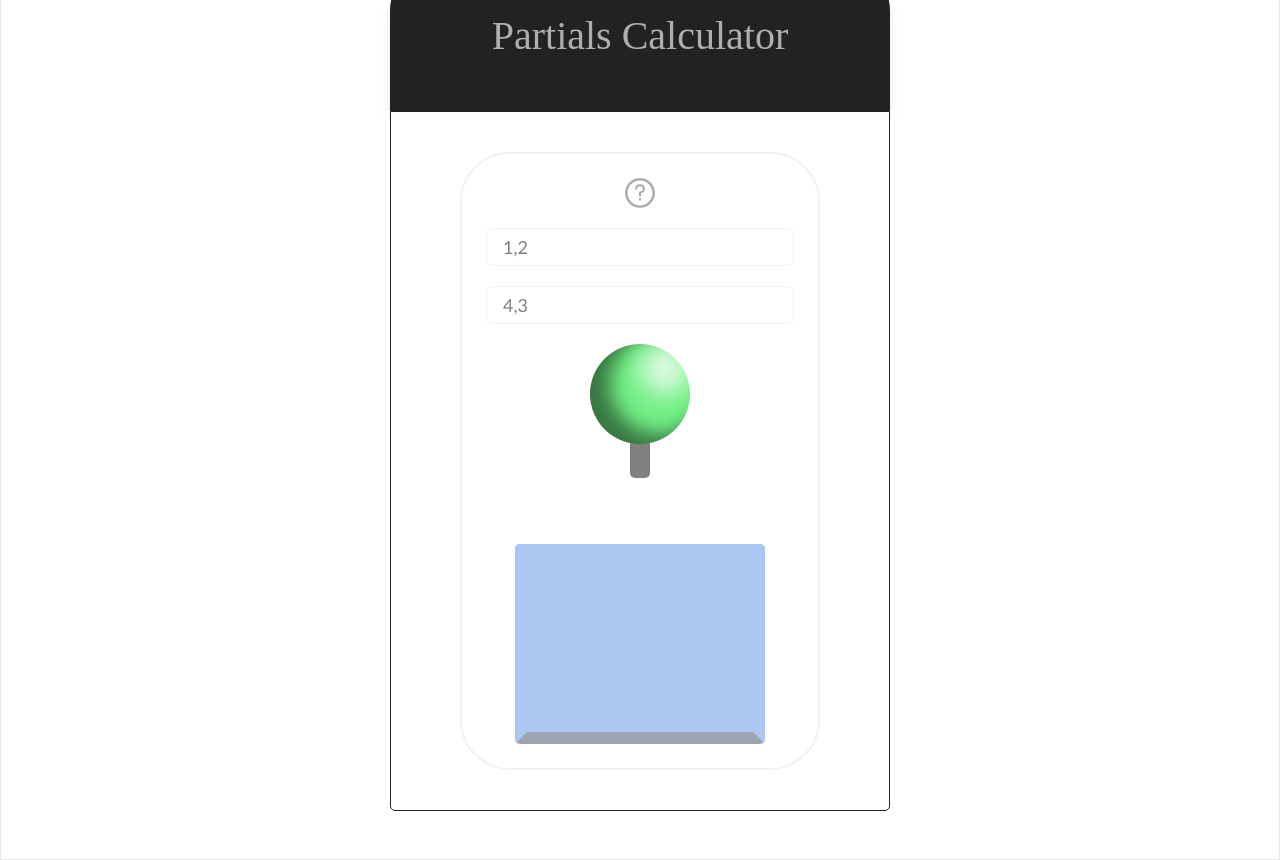
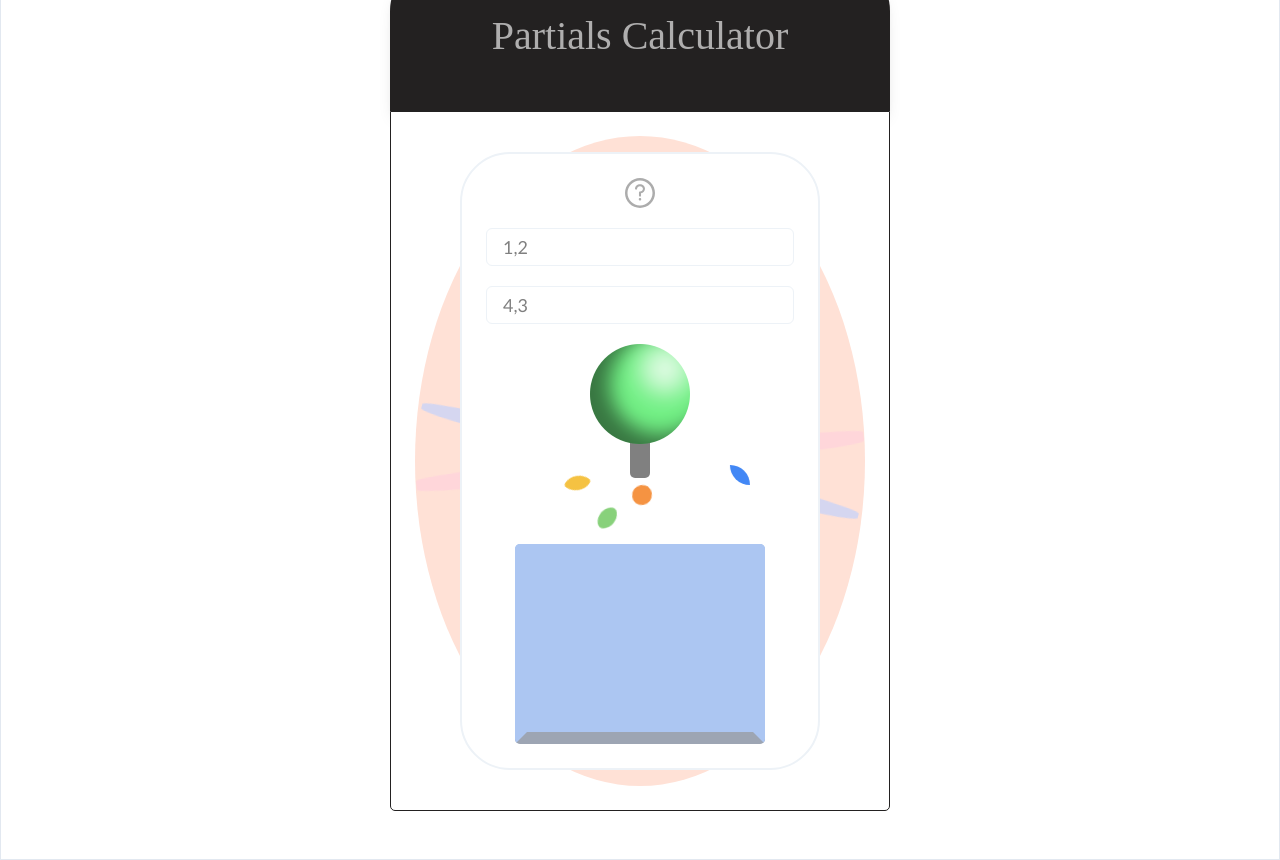
Before and after one commit to ph0ph0/DayTraderTools, a Next.js app: page / in a window 1280 px wide. Shown: the part 740-1600 px from the top of the page. Built offline with nearby package versions, Linux system fonts and the light colour scheme; a web font is replaced by a local one.

Commit message:
added in the loading animations

```diff
--- a/components/VendingMachine/VendingMachine.js
+++ b/components/VendingMachine/VendingMachine.js
@@ -21,6 +21,7 @@ import { useColorModeValue } from "@chakra-ui/color-mode";
 import PartialCalculatorAPI from "./API/PartialCalculatorAPI";
 import useAPI from "../../CustomHooks/useAPI";
 import InfoModal from "./InfoModal";
+import VendingMachineCentralPanelWrapper from "./VendingMachineCentralPanel/VendingMachineCentralPanel";
 
 const IMAGE =
   "https://previews.123rf.com/images/pamela4578/pamela45781810/pamela4578181000097/112030550-the-beautiful-red-spice-of-the-saffron-flower.jpg";
@@ -109,52 +110,7 @@ export default function VendingMachine() {
         color={"whiteAlpha.700"}
         fontFamily={"Monoton"}
       >
-        <Box
-          // The central panel of the vending machine. This contains the inputs and button
-          role={"group"}
-          p={6}
-          w={"80%"}
-          height={"95%"}
-          bg={useColorModeValue("white", "gray.800")}
-          // boxShadow={"lg"}
-          // rounded={"lg"}
-          pos={"relative"}
-          zIndex={1}
-          border={"2px"}
-          borderColor={"gray.100"}
-          borderTopRightRadius={"50"}
-          borderTopLeftRadius={"50"}
-          borderBottomLeftRadius={"50"}
-          borderBottomRightRadius={"50"}
-          // bg={"red.400"}
-          fontSize={"40"}
-          textAlign={"center"}
-          color={"whiteAlpha.700"}
-          fontFamily={"Monoton"}
-          display={"flex"}
-          flexDirection={"column"}
-          justifyContent={"flex-start"}
-          alignItems={"center"}
-        >
-          {/* The Help Icon */}
-          <InfoModal></InfoModal>
-          <StyledInputWrapper
-            placeholder={"R Values"}
-            value={api.rValues}
-            onChange={(event) => api.updateRValues(event.target.value)}
-          />
-          <StyledInputWrapper
-            placeholder={"Probability"}
-            value={api.probabilities}
-            onChange={(event) => api.updateProbabilities(event.target.value)}
-          />
-          <LeverButton api={api} />
-          {api.notification && (
-            <NotificationText>{api.notification}</NotificationText>
-          )}
-          {api.error && <ErrorText>{api.error}</ErrorText>}
-          <VendingMachineWindowWrapper api={api} />
-        </Box>
+        <VendingMachineCentralPanelWrapper api={api} />
       </Center>
     </Center>
   );
--- /dev/null
+++ b/components/VendingMachine/VendingMachineCentralPanel/VendingMachineCentralPanel.js
@@ -0,0 +1,229 @@
+import styled from "styled-components";
+import {
+  Box,
+  Center,
+  Heading,
+  Text,
+  Stack,
+  Flex,
+  Link,
+  Input,
+  Tooltip,
+} from "@chakra-ui/react";
+import InfoModal from "../InfoModal";
+import StyledInputWrapper from "../../primitive/Inputs";
+import LeverButton from "../LeverButton";
+import VendingMachineWindowWrapper from "../vendingMachineWindow/VendingMachineWindow";
+import ErrorText from "../../primitive/ErrorText";
+import NotificationText from "../../primitive/NotificationText";
+import { useColorModeValue } from "@chakra-ui/color-mode";
+import { motion } from "framer-motion";
+
+const VendingMachineCentralPanel = ({ api, ...props }) => {
+  return (
+    <AnimationDiv
+      animate={{ backgroundColor: ["hsl(0,100, 92)", "hsl(361, 100, 92)"] }}
+      transition={{ repeat: Infinity, duration: 0.8 }}
+    >
+      <SpinnerDiv
+        animate={{
+          //   scale: [1, 1.3, 1.3, 1, 1],
+          rotate: [0, 360],
+          borderRadius: ["20%", "20%", "50%", "50%", "20%"],
+          backgroundColor: ["hsl(0,100, 92)", "hsl(361, 100, 92)"],
+        }}
+        transition={{ repeat: Infinity, duration: 3 }}
+      />
+      <SpinnerDiv
+        animate={{
+          //   scale: [1, 1.3, 1.3, 1, 1],
+          rotate: [360, 0],
+          borderRadius: ["20%", "20%", "50%", "50%", "20%"],
+        }}
+        transition={{ repeat: Infinity, duration: 2 }}
+      />
+      <Box
+        // The central panel of the vending machine. This contains the inputs and button
+        role={"group"}
+        p={6}
+        w={"80%"}
+        height={"95%"}
+        bg={useColorModeValue("white", "gray.800")}
+        // boxShadow={"lg"}
+        // rounded={"lg"}
+        pos={"relative"}
+        zIndex={1}
+        border={"2px"}
+        borderColor={"gray.100"}
+        borderTopRightRadius={"50"}
+        borderTopLeftRadius={"50"}
+        borderBottomLeftRadius={"50"}
+        borderBottomRightRadius={"50"}
+        // bg={"red.400"}
+        fontSize={"40"}
+        textAlign={"center"}
+        color={"whiteAlpha.700"}
+        fontFamily={"Monoton"}
+        display={"flex"}
+        flexDirection={"column"}
+        justifyContent={"flex-start"}
+        alignItems={"center"}
+      >
+        {/* The Help Icon */}
+        <InfoModal></InfoModal>
+        <StyledInputWrapper
+          placeholder={"R Values"}
+          value={api.rValues}
+          onChange={(event) => api.updateRValues(event.target.value)}
+        />
+        <StyledInputWrapper
+          placeholder={"Probability"}
+          value={api.probabilities}
+          onChange={(event) => api.updateProbabilities(event.target.value)}
+        />
+        <LeverButton api={api} />
+        {api.notification && (
+          <NotificationText>{api.notification}</NotificationText>
+        )}
+        {api.error && <ErrorText>{api.error}</ErrorText>}
+        <Loader />
+        <VendingMachineWindowWrapper api={api} />
+      </Box>
+    </AnimationDiv>
+  );
+};
+
+const VendingMachineCentralPanelWrapper = styled(VendingMachineCentralPanel)``;
+
+const AnimationDiv = styled(motion.div)`
+  display: flex;
+  flex-direction: column;
+  justify-content: center;
+  align-items: center;
+  width: 100%;
+  height: 100%;
+  border-radius: 50%;
+  /* background-color: red; */
+`;
+
+const SpinnerDiv = styled(motion.div)`
+  position: absolute;
+  width: 450px;
+  height: 20px;
+  background-color: #d5d6f0;
+`;
+
+const StyledLoader = styled(motion.div)`
+  position: absolute;
+  top: 47px;
+  right: 0;
+  left: 0;
+  bottom: 0;
+
+  color: white;
+  display: flex;
+  align-items: center;
+  justify-content: center;
+  flex-direction: column;
+`;
+
+const Loader = () => {
+  return (
+    <StyledLoader>
+      <motion.div
+        animate={{
+          rotate: 360,
+          borderRadius: ["100% 1%", "1% 100%"],
+          x: 100,
+          y: [20, 0, 20],
+        }}
+        initial={{
+          x: -100,
+          y: [20, 0, 20],
+        }}
+        transition={{
+          flip: Infinity,
+          duration: 1.9,
+          ease: "easeInOut",
+        }}
+        style={{
+          height: "20px",
+          background: "#4287f5",
+          width: "20px",
+          //   borderRadius: "2% 50%",
+        }}
+      ></motion.div>
+      <motion.div
+        animate={{
+          rotate: 360,
+          borderRadius: ["100% 1%", "1% 100%"],
+          x: -90,
+          y: [20, 0, 20],
+        }}
+        initial={{
+          x: 90,
+          y: [20, 0, 20],
+        }}
+        transition={{
+          flip: Infinity,
+          duration: 2.1,
+          ease: "easeInOut",
+        }}
+        style={{
+          height: "20px",
+          background: "#f5c242",
+          width: "20px",
+          //   borderRadius: "2% 50%",
+        }}
+      ></motion.div>
+      <motion.div
+        animate={{
+          rotate: 360,
+          borderRadius: ["100% 1%", "1% 100%"],
+          x: -40,
+          y: [20, 0, 20],
+        }}
+        initial={{
+          x: 40,
+          y: [20, 0, 20],
+        }}
+        transition={{
+          flip: Infinity,
+          duration: 2.3,
+          ease: "easeInOut",
+        }}
+        style={{
+          height: "20px",
+          background: "#f59342",
+          width: "20px",
+          //   borderRadius: "2% 50%",
+        }}
+      ></motion.div>
+      <motion.div
+        animate={{
+          rotate: 360,
+          borderRadius: ["100% 1%", "1% 100%"],
+          x: -70,
+          y: [20, 0, 20],
+        }}
+        initial={{
+          x: 70,
+          y: [20, 0, 20],
+        }}
+        transition={{
+          flip: Infinity,
+          duration: 1.7,
+          ease: "easeInOut",
+        }}
+        style={{
+          height: "20px",
+          background: "#88d17b",
+          width: "20px",
+          //   borderRadius: "2% 50%",
+        }}
+      ></motion.div>
+    </StyledLoader>
+  );
+};
+
+export default VendingMachineCentralPanelWrapper;
```
Also changed, not shown: 1 other file (tests, documents, lock files or other folders).
